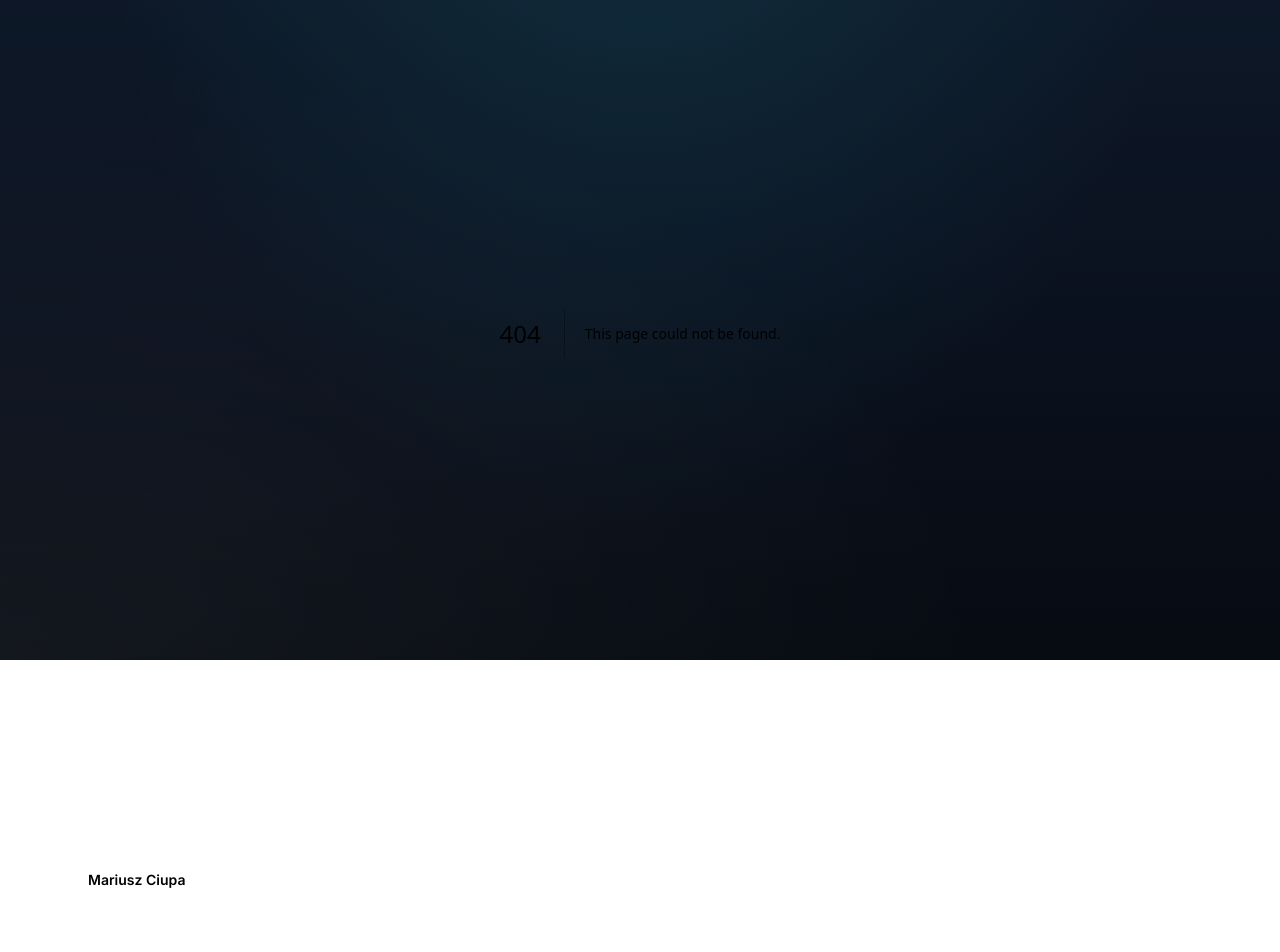
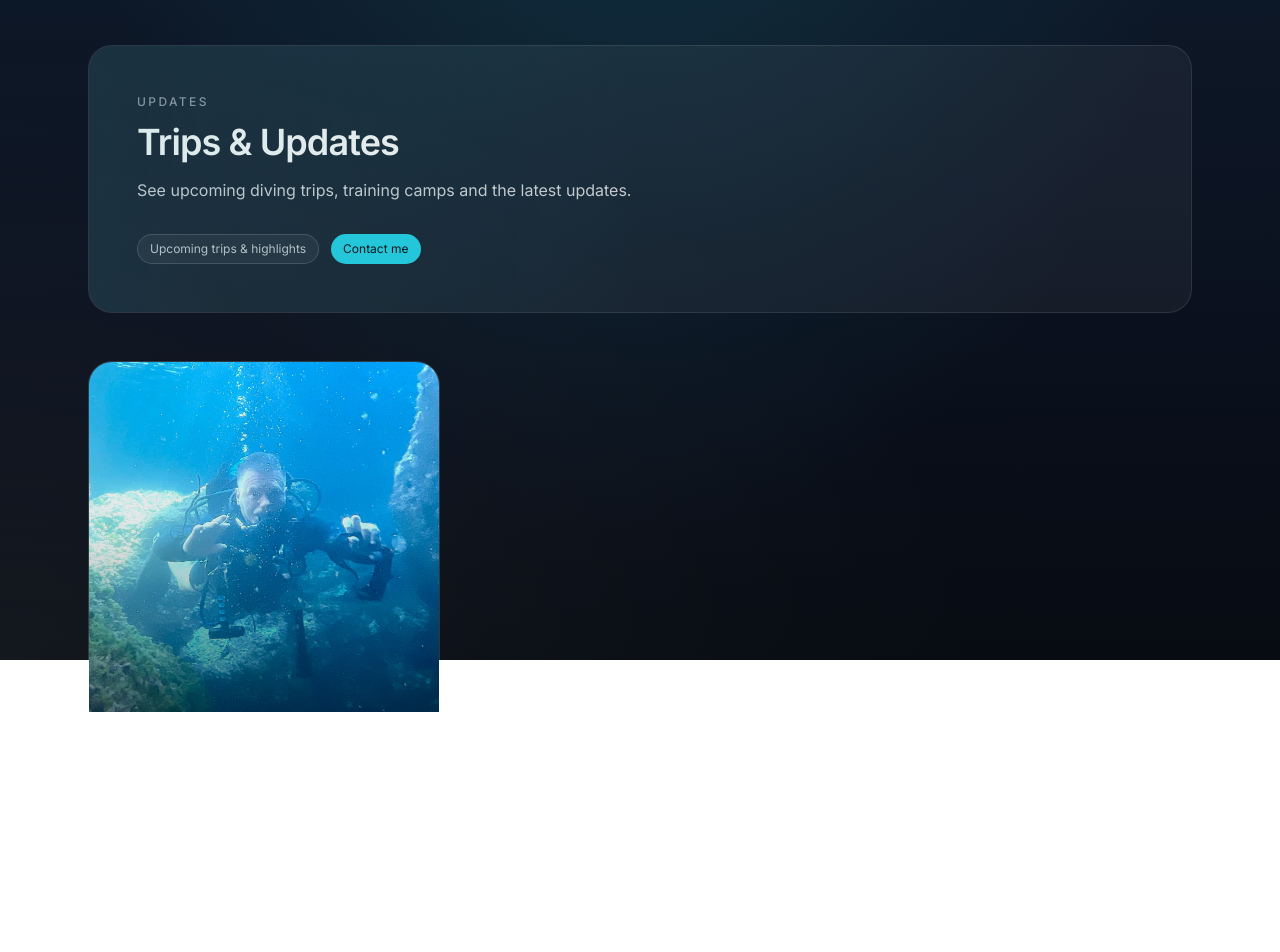
Before and after one commit to anastasiyaklyap/mariusz-ciupa-site, a Next.js app: page /aktualnosci in a window 1280 px wide. Before the commit this address had no page. Shown: the part 140-1092 px from the top of the page. Built offline with nearby package versions, Linux system fonts and the light colour scheme.

Commit message:
add updates page

```diff
--- /dev/null
+++ b/src/app/aktualnosci/page.tsx
@@ -0,0 +1,18 @@
+'use client';
+
+import { Suspense } from 'react';
+import { UpdatesPageClient } from '@/components/pages/UpdatesPageClient';
+
+const UpdatesPageContent = () => {
+  return <UpdatesPageClient />;
+};
+
+const UpdatesPage = () => {
+  return (
+    <Suspense fallback={null}>
+      <UpdatesPageContent />
+    </Suspense>
+  );
+};
+
+export default UpdatesPage;
--- a/src/components/Header.tsx
+++ b/src/components/Header.tsx
@@ -125,7 +125,7 @@ export const Header = () => {
                 isActive={
                   link.sectionId
                     ? activeSection === link.sectionId
-                    : pathname.endsWith('/prices')
+                    : pathname.endsWith(link.href.split('?')[0].split('#')[0])
                 }
               />
             ))}
--- a/src/components/footer/FooterLink.tsx
+++ b/src/components/footer/FooterLink.tsx
@@ -4,8 +4,14 @@ type FooterLinkProps = {
 };
 
 export const FooterLink = ({ href, label }: FooterLinkProps) => {
+  const isExternal = href.startsWith('http://') || href.startsWith('https://');
   return (
-    <a href={href} className='text-sm text-white/60 transition hover:text-white'>
+    <a
+      href={href}
+      target={isExternal ? '_blank' : undefined}
+      rel={isExternal ? 'noreferrer noopener' : undefined}
+      className='text-sm text-white/60 transition hover:text-white'
+    >
       {label}
     </a>
   );
--- a/src/components/header/headerLinks.ts
+++ b/src/components/header/headerLinks.ts
@@ -36,6 +36,11 @@ export const getHeaderNavLinks = (locale: Locale): HeaderNavLink[] => {
       href: withLocaleHref(linkPath('/prices'), locale),
     },
     {
+      id: 'updates',
+      label: labels.updates,
+      href: withLocaleHref(linkPath('/aktualnosci'), locale),
+    },
+    {
       id: 'about',
       sectionId: 'about',
       label: labels.about,
--- a/src/components/home/HomeAbout.tsx
+++ b/src/components/home/HomeAbout.tsx
@@ -90,6 +90,8 @@ export const HomeAbout = ({ locale }: HomeAboutProps) => {
                       href={logo.link}
                       title={logo.alt}
                       className='inline-block'
+                      target='_blank'
+                      rel='noreferrer noopener'
                     >
                       <Image
                         src={assetPath(logo.src)}
--- /dev/null
+++ b/src/components/pages/UpdatesPageClient.tsx
@@ -0,0 +1,108 @@
+'use client';
+
+import Image from 'next/image';
+import { PageContainer } from '@/components/layout/PageContainer';
+import { SectionSurface } from '@/components/sections/SectionSurface';
+import { ContactCta } from '@/components/sections/ContactCta';
+import { CtaLink } from '@/components/ui/CtaLink';
+import { siteCopy } from '@/content/siteCopy';
+import { useLocale } from '@/hooks/useLocale';
+import { assetPath } from '@/lib/assetPath';
+import { withLocaleHref } from '@/lib/i18n';
+
+export const UpdatesPageClient = () => {
+  const locale = useLocale();
+  const copy = siteCopy[locale].updates;
+
+  return (
+    <PageContainer>
+      <SectionSurface withGlow>
+        <p className='text-xs font-medium tracking-[0.2em] text-white/50'>
+          {copy.hero.eyebrow}
+        </p>
+        <h1 className='mt-3 text-3xl font-semibold tracking-tight md:text-4xl'>
+          {copy.hero.title}
+        </h1>
+        <p className='mt-4 text-white/75'>{copy.hero.description}</p>
+
+        <div className='mt-8 flex flex-wrap gap-3 text-xs text-white/70'>
+          {copy.hero.badges.map((badge, index) =>
+            'cta' in badge && badge.cta ? (
+              <a
+                key={badge.label}
+                href={`#${copy.contact.sectionId}`}
+                className='inline-flex items-center rounded-full bg-[#24C6D9] px-3 py-1.5 text-[#07101A] transition hover:opacity-90'
+              >
+                {badge.label}
+              </a>
+            ) : (
+              <span
+                key={`${badge.label}-${index}`}
+                className='rounded-full border border-white/15 bg-white/5 px-3 py-1.5'
+              >
+                {badge.label}
+              </span>
+            )
+          )}
+        </div>
+      </SectionSurface>
+
+      <div className='mt-12 grid gap-6 md:grid-cols-2 xl:grid-cols-3'>
+        {copy.items.map((item) => (
+          <article
+            key={item.title}
+            className='group overflow-hidden rounded-3xl border border-white/10 bg-white/5'
+          >
+            <div className='relative aspect-square w-full overflow-hidden'>
+              <Image
+                src={assetPath(item.imageSrc)}
+                alt={item.imageAlt}
+                fill
+                className='object-cover transition duration-500 group-hover:scale-[1.02]'
+              />
+              <div className='pointer-events-none absolute inset-0 bg-gradient-to-t from-black/50 via-black/10 to-transparent' />
+            </div>
+
+            <div className='space-y-3 p-6'>
+              <p className='text-xs font-medium tracking-[0.18em] text-white/50'>
+                {item.eyebrow}
+              </p>
+              <h2 className='text-lg font-semibold text-white'>{item.title}</h2>
+              <p className='text-sm text-white/70'>{item.description}</p>
+              <div className='flex flex-col gap-2 sm:flex-row sm:flex-wrap'>
+                {item.linkLabel ? (
+                  <CtaLink
+                    href={withLocaleHref(item.linkHref, locale)}
+                    variant='outline'
+                    size='sm'
+                    className='w-full sm:w-auto'
+                  >
+                    {item.linkLabel}
+                  </CtaLink>
+                ) : null}
+                {item.learnMoreLabel ? (
+                  <CtaLink
+                    href={item.learnMoreHref}
+                    variant='ghost'
+                    size='sm'
+                    className='w-full sm:w-auto'
+                  >
+                    {item.learnMoreLabel}
+                  </CtaLink>
+                ) : null}
+              </div>
+            </div>
+          </article>
+        ))}
+      </div>
+
+      <ContactCta
+        sectionId={copy.contact.sectionId}
+        title={copy.contact.title}
+        description={copy.contact.description}
+        className='mt-16 md:mt-24'
+        locale={locale}
+      />
+    </PageContainer>
+  );
+};
--- a/src/components/ui/CtaLink.tsx
+++ b/src/components/ui/CtaLink.tsx
@@ -33,9 +33,12 @@ export const CtaLink = ({
   size = 'md',
   className,
 }: CtaLinkProps) => {
+  const isExternal = href.startsWith('http://') || href.startsWith('https://');
   return (
     <a
       href={href}
+      target={isExternal ? '_blank' : undefined}
+      rel={isExternal ? 'noreferrer noopener' : undefined}
       className={classNames(
         baseClassName,
         sizeClassNames[size],
--- a/src/content/siteCopy.ts
+++ b/src/content/siteCopy.ts
@@ -18,6 +18,7 @@ export const siteCopy = {
       nav: {
         courses: 'Courses',
         prices: 'Prices',
+        updates: 'Updates',
         about: 'About',
         contact: 'Contact',
       },
@@ -385,6 +386,38 @@ export const siteCopy = {
           'Tell me about your current certifications, experience, and goals — I’ll help you choose the right technical path.',
       },
     },
+    updates: {
+      hero: {
+        eyebrow: 'UPDATES',
+        title: 'Trips & Updates',
+        description:
+          'See upcoming diving trips, training camps and the latest updates.',
+        badges: [
+          { label: 'Upcoming trips & highlights' },
+          { label: 'Contact me', cta: true },
+        ],
+      },
+      items: [
+        {
+          eyebrow: 'TRIP',
+          title: 'Scuba Diving Safari in Egypt',
+          description:
+            'Join our Red Sea diving safari and explore famous wrecks and vibrant reefs. Check details, dates and availability.',
+          imageSrc: '/images/updates/scuba-diving-safari-egipt.jpg',
+          imageAlt: 'Scuba Diving Safari in Egypt',
+          learnMoreLabel: 'Learn more',
+          learnMoreHref: 'https://www.facebook.com/events/854604690478835/?acontext=%7B%22event_action_history%22%3A[%7B%22mechanism%22%3A%22surface%22%2C%22surface%22%3A%22groups_highlight_units%22%7D]%2C%22ref_notif_type%22%3Anull%7D',
+          linkLabel: 'Check availability',
+          linkHref: '#updates-contact',
+        },
+      ],
+      contact: {
+        sectionId: 'updates-contact',
+        title: 'Want to join a trip or workshop?',
+        description:
+          'Tell me your level, preferred location and dates — I’ll share the next steps.',
+      },
+    },
     footer: {
       rights: 'All rights reserved.',
     },
@@ -572,6 +605,7 @@ export const siteCopy = {
       nav: {
         courses: 'Kursy',
         prices: 'Cennik',
+        updates: 'Aktualności',
         about: 'O mnie',
         contact: 'Kontakt',
       },
@@ -951,6 +985,38 @@ export const siteCopy = {
           'Opowiedz mi o swoich obecnych certyfikatach, doświadczeniu i celach — pomogę Ci wybrać odpowiednią ścieżkę techniczną.',
       },
     },
+    updates: {
+      hero: {
+        eyebrow: 'AKTUALNOŚCI',
+        title: 'Aktualności i wyjazdy',
+        description:
+          'Zobacz nadchodzące wyprawy nurkowe, obozy szkoleniowe oraz najnowsze aktualności.',
+        badges: [
+          { label: 'Nadchodzące wyjazdy i najważniejsze wydarzenia' },
+          { label: 'Skontaktuj się', cta: true },
+        ],
+      },
+      items: [
+        {
+          eyebrow: 'WYJAZD',
+          title: 'Safari nurkowe w Egipcie',
+          description:
+            'Dołącz do naszego safari nurkowego na Morzu Czerwonym i odkrywaj słynne wraki oraz tętniące życiem rafy. Sprawdź szczegóły, terminy i dostępność.',
+          imageSrc: '/images/updates/scuba-diving-safari-egipt.jpg',
+          imageAlt: 'Scuba Diving Safari in Egypt',
+          learnMoreLabel: 'Dowiedz się więcej',
+          learnMoreHref: 'https://www.facebook.com/events/854604690478835/?acontext=%7B%22event_action_history%22%3A[%7B%22mechanism%22%3A%22surface%22%2C%22surface%22%3A%22groups_highlight_units%22%7D]%2C%22ref_notif_type%22%3Anull%7D',
+          linkLabel: 'Sprawdź dostępność',
+          linkHref: '#updates-contact',
+        },
+      ],
+      contact: {
+        sectionId: 'updates-contact',
+        title: 'Chcesz dołączyć do wyjazdu lub warsztatu?',
+        description:
+          'Powiedz mi, jaki masz poziom, preferowaną lokalizację i terminy — przekażę Ci kolejne kroki.',
+      },
+    },
     footer: {
       rights: 'Wszelkie prawa zastrzeżone.',
     },
```
Also changed, not shown: public/images/updates/scuba-diving-safari-egipt.jpg (added).
